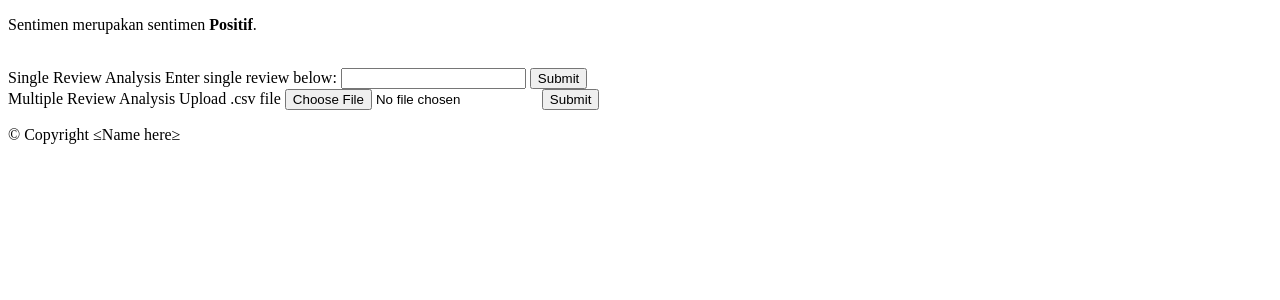
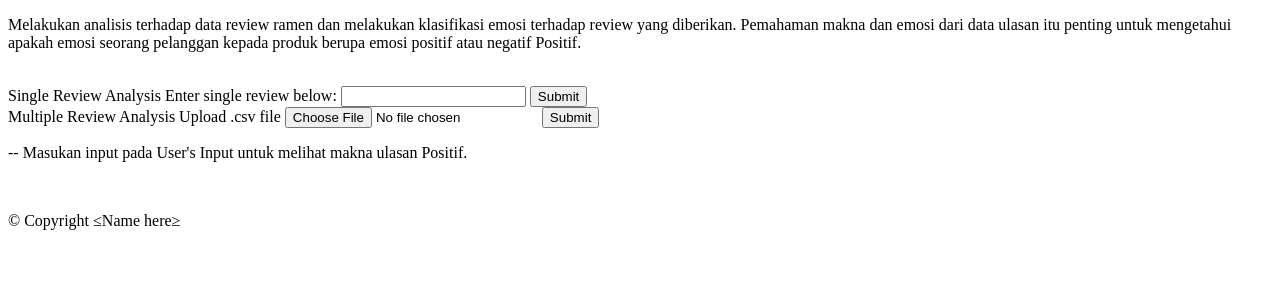
Before and after one commit to ayogaks/SentimentProgram, a PHP site: the page made by app/view/pages/indexview.php in a window 1280 px wide. Shown: the top 300 px of the page. Run offline with PHP 8.4, Linux system fonts and the light colour scheme; the template is opened without the code that fills it: most values are stand-ins (such as "Sample title", 1, 10 or a date in 2020); data that the repository does not hold is empty.

Commit message:
Perbaikan tampilan

```diff
--- a/app/controller/indexcontroller.php
+++ b/app/controller/indexcontroller.php
@@ -42,6 +42,8 @@ class  IndexController
         //$sentiment = \Model\Sentiment::handleSentiment($review, false);
         // echo  \View\RenderView::render("pages\\indexview.php", ["sentiment"=>"$sentiment"]);
 
+
+
         echo \View\RenderView::render("pages\\indexview.php", ["sentiment" => "-1"]);
     }
 
--- a/app/view/pages/indexview.php
+++ b/app/view/pages/indexview.php
@@ -3,12 +3,12 @@
 #Yang diedit buat ditampilin ke client di bagian ini
 $title = "Sentiment Analyzer";
 if ($sentiment && $sentiment !== 0) {
-    echo "<p>Sentimen merupakan sentimen <strong>" . ($sentiment > 0 ? " Positif" : " Negatif") . "</strong>.</p></br>";
+    echo "<p>Melakukan analisis terhadap data review ramen dan melakukan klasifikasi emosi terhadap review yang diberikan. Pemahaman makna dan emosi dari data ulasan itu penting untuk mengetahui apakah emosi seorang pelanggan kepada
+    produk berupa emosi positif atau negatif" . ($sentiment > 0 ? " Positif" : " Negatif") . "</strong>.</p></br>";
 }
 ?>
 
-
-<div class="sidenav">
+<div class="UserInput">
     <form action="/" method="get">
         <div>
             <label>Single Review Analysis</label>
@@ -27,3 +27,8 @@ if ($sentiment && $sentiment !== 0) {
         </div>
     </form>
 </div>
+
+<?php
+#Ini yang berubah" sesuai input
+echo "<p>-- Masukan input pada User's Input untuk melihat makna ulasan" . ($sentiment > 0 ? " Positif" : " Negatif") . "</strong>.</p></br>";
+?>
```
